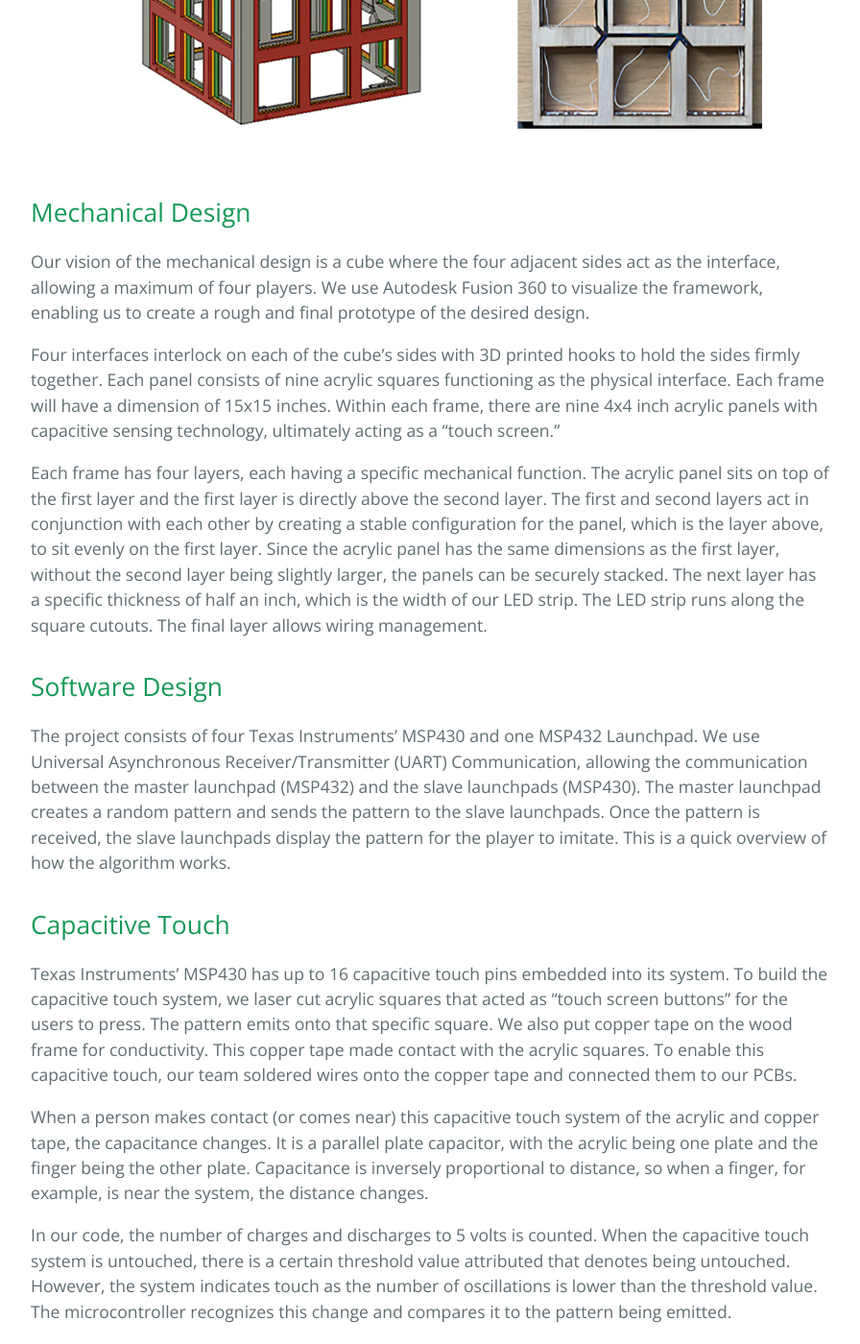
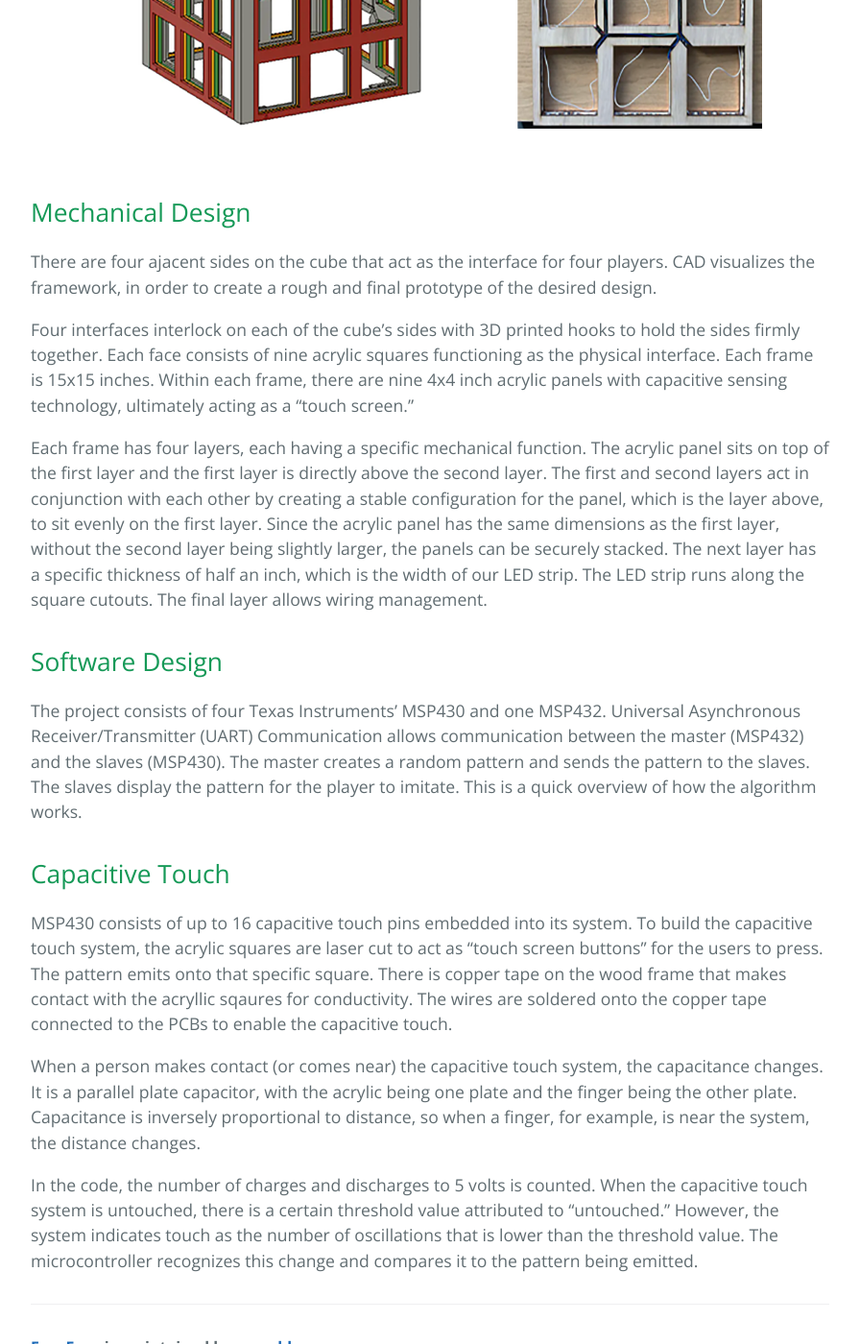
Before and after one commit to pmackle/EE-Emerge-2020-FourFace, a Jekyll site: the page built from docs/Project.md, in a window 1280 px wide and 1400 px high, scrolled down 762 px. Shown: the whole window at 96% size, without its empty margins (192-1088 px from the left). Built offline with Jekyll 4.4.1, drawn with Linux system fonts in a browser that asks for light colours; some of the changed text lies outside the part shown.

Commit message:
Update Project.md

```diff
--- a/docs/Project.md
+++ b/docs/Project.md
@@ -5,26 +5,26 @@
 ---
 
 # FourFace
-FourFace integrates capacitive touch sensing into a four-player interactive game in the vein of the 80's electronic game, "Simon". In the game, a pattern of lights emits for each player that they have to replicate. If they guess incorrectly, the player is eliminated. With each round, the patterns become increasingly complex.
+FourFace integrates capacitive touch sensing into a four-player interactive game in the vein of the 80's electronic game, "Simon". In the game, a pattern of lights emits and each player tries to replicate. If they guess incorrectly, the player is eliminated. The patterns become increasingly complex with new each round,.
 
 ![test!](https://github.com/pmackle/EE-Emerge-2020-FourFace/blob/master/Documentation/Photos/pic.png?raw=true)
 
 ## Mechanical Design
 
-Our vision of the mechanical design is a cube where the four adjacent sides act as the interface, allowing a maximum of four players. We use Autodesk Fusion 360 to visualize the framework, enabling us to create a rough and final prototype of the desired design.
+There are four ajacent sides on the cube that act as the interface for four players. CAD visualizes the framework, in order to create a rough and final prototype of the desired design.
 
-Four interfaces interlock on each of the cube's sides with 3D printed hooks to hold the sides firmly together. Each panel consists of nine acrylic squares functioning as the physical interface. Each frame will have a dimension of 15x15 inches. Within each frame, there are nine 4x4 inch acrylic panels with capacitive sensing technology, ultimately acting as a "touch screen."
+Four interfaces interlock on each of the cube's sides with 3D printed hooks to hold the sides firmly together. Each face consists of nine acrylic squares functioning as the physical interface. Each frame is 15x15 inches. Within each frame, there are nine 4x4 inch acrylic panels with capacitive sensing technology, ultimately acting as a "touch screen."
 
 Each frame has four layers, each having a specific mechanical function. The acrylic panel sits on top of the first layer and the first layer is directly above the second layer. The first and second layers act in conjunction with each other by creating a stable configuration for the panel, which is the layer above, to sit evenly on the first layer. Since the acrylic panel has the same dimensions as the first layer, without the second layer being slightly larger, the panels can be securely stacked. The next layer has a specific thickness of half an inch, which is the width of our LED strip. The LED strip runs along the square cutouts. The final layer allows wiring management.
 
 ## Software Design
 
-The project consists of four Texas Instruments' MSP430 and one MSP432 Launchpad. We use Universal Asynchronous Receiver/Transmitter (UART) Communication, allowing the communication between the master launchpad (MSP432) and the slave launchpads (MSP430). The master launchpad creates a random pattern and sends the pattern to the slave launchpads. Once the pattern is received, the slave launchpads display the pattern for the player to imitate. This is a quick overview of how the algorithm works.
+The project consists of four Texas Instruments' MSP430 and one MSP432. Universal Asynchronous Receiver/Transmitter (UART) Communication allows communication between the master (MSP432) and the slaves (MSP430). The master creates a random pattern and sends the pattern to the slaves. The slaves display the pattern for the player to imitate. This is a quick overview of how the algorithm works.
 
 ## Capacitive Touch
 
-Texas Instruments' MSP430 has up to 16 capacitive touch pins embedded into its system. To build the capacitive touch system, we laser cut acrylic squares that acted as "touch screen buttons" for the users to press. The pattern emits onto that specific square. We also put copper tape on the wood frame for conductivity. This copper tape made contact with the acrylic squares. To enable this capacitive touch, our team soldered wires onto the copper tape and connected them to our PCBs.
+MSP430 consists of up to 16 capacitive touch pins embedded into its system. To build the capacitive touch system, the acrylic squares are laser cut to act as "touch screen buttons" for the users to press. The pattern emits onto that specific square. There is copper tape on the wood frame that makes contact with the acryllic sqaures for conductivity. The wires are soldered onto the copper tape connected to the PCBs to enable the capacitive touch.
 
-When a person makes contact (or comes near) this capacitive touch system of the acrylic and copper tape, the capacitance changes. It is a parallel plate capacitor, with the acrylic being one plate and the finger being the other plate. Capacitance is inversely proportional to distance, so when a finger, for example, is near the system, the distance changes.
+When a person makes contact (or comes near) the capacitive touch system, the capacitance changes. It is a parallel plate capacitor, with the acrylic being one plate and the finger being the other plate. Capacitance is inversely proportional to distance, so when a finger, for example, is near the system, the distance changes.
 
-In our code, the number of charges and discharges to 5 volts is counted. When the capacitive touch system is untouched, there is a certain threshold value attributed that denotes being untouched. However, the system indicates touch as the number of oscillations is lower than the threshold value. The microcontroller recognizes this change and compares it to the pattern being emitted.
+In the code, the number of charges and discharges to 5 volts is counted. When the capacitive touch system is untouched, there is a certain threshold value attributed to "untouched." However, the system indicates touch as the number of oscillations that is lower than the threshold value. The microcontroller recognizes this change and compares it to the pattern being emitted.
```
